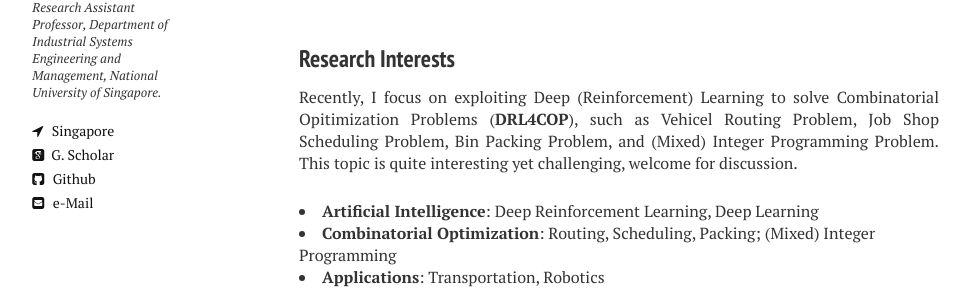
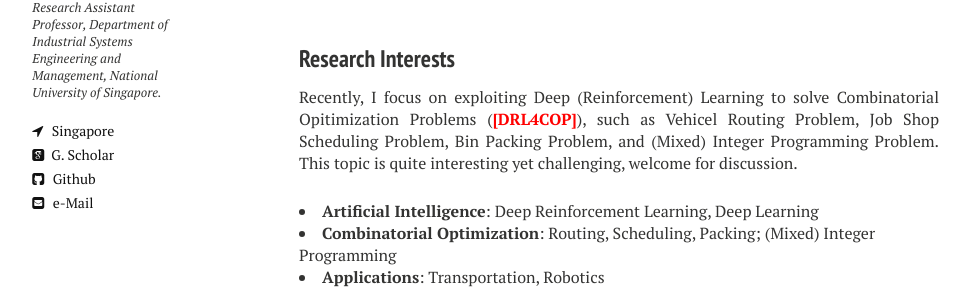
Before and after one commit to zhiguangcaosg/zhiguangcaosg.github.io, a Jekyll site: the page built from index.md, in a window 1280 px wide. Shown: the part 354-657 px from the top of the page, without its empty margins (21-991 px from the left). Built offline with Jekyll 4.4.1, drawn with Linux system fonts in a browser that asks for light colours; nearby versions of some CDN libraries.

Commit message:
Update index.md

```diff
--- a/index.md
+++ b/index.md
@@ -12,7 +12,7 @@ image: banner1.png
 
 
 <h3 style="margin-bottom:-8px;padding-top:20px;">Research Interests</h3> <br>
-<p align="justify">Recently, I focus on exploiting Deep (Reinforcement) Learning to solve Combinatorial Opitimization Problems (<b>DRL4COP</b>), such as Vehicel Routing Problem, Job Shop Scheduling Problem, Bin Packing Problem, and (Mixed) Integer Programming Problem. This topic is quite interesting yet challenging, welcome for discussion.
+<p align="justify">Recently, I focus on exploiting Deep (Reinforcement) Learning to solve Combinatorial Opitimization Problems (<font color="#FF0000"><b>[DRL4COP]</b></font>), such as Vehicel Routing Problem, Job Shop Scheduling Problem, Bin Packing Problem, and (Mixed) Integer Programming Problem. This topic is quite interesting yet challenging, welcome for discussion.
 </p>
 <li>
 <b>Artificial Intelligence</b>:  Deep Reinforcement Learning, Deep Learning
```
